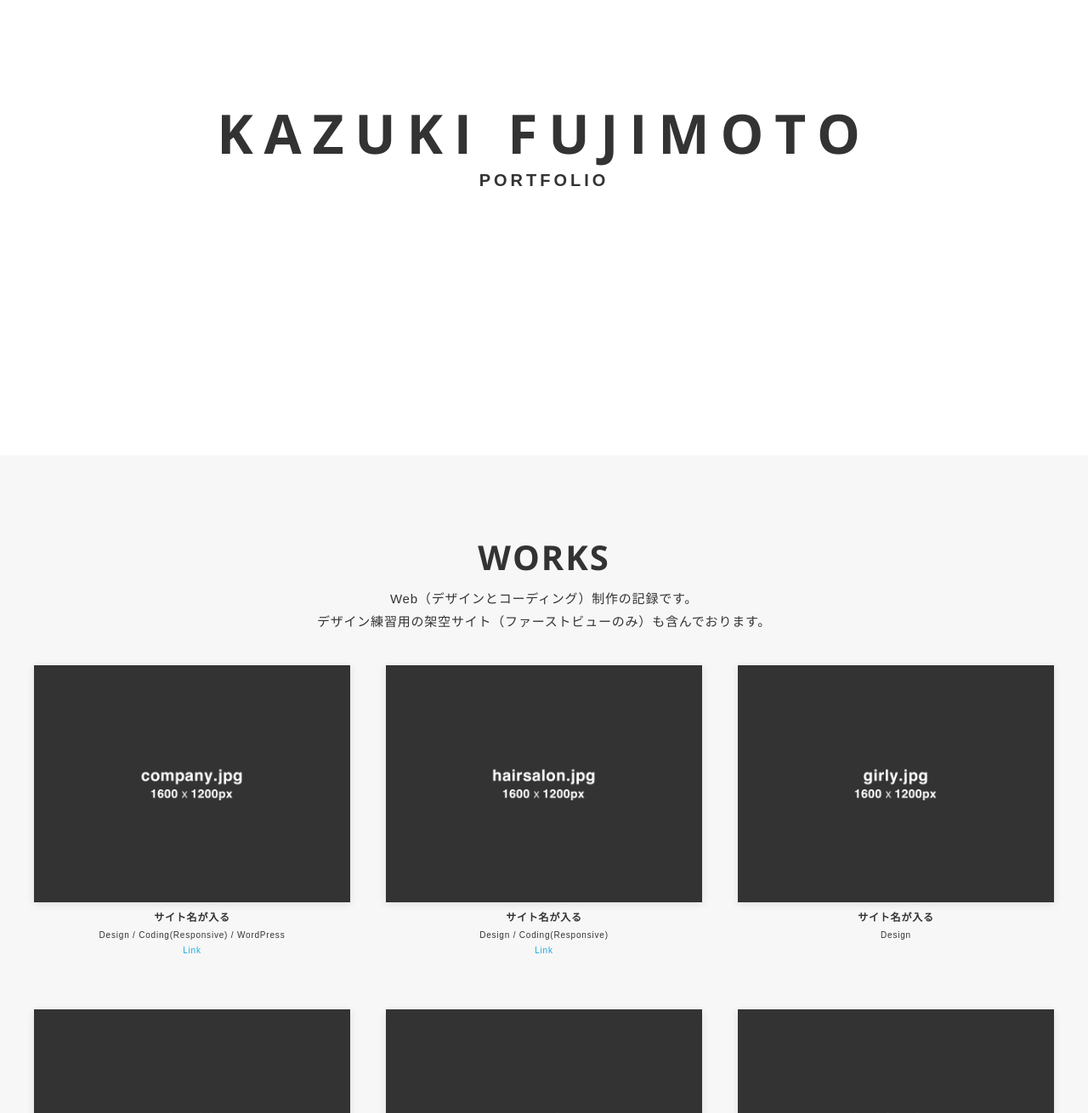
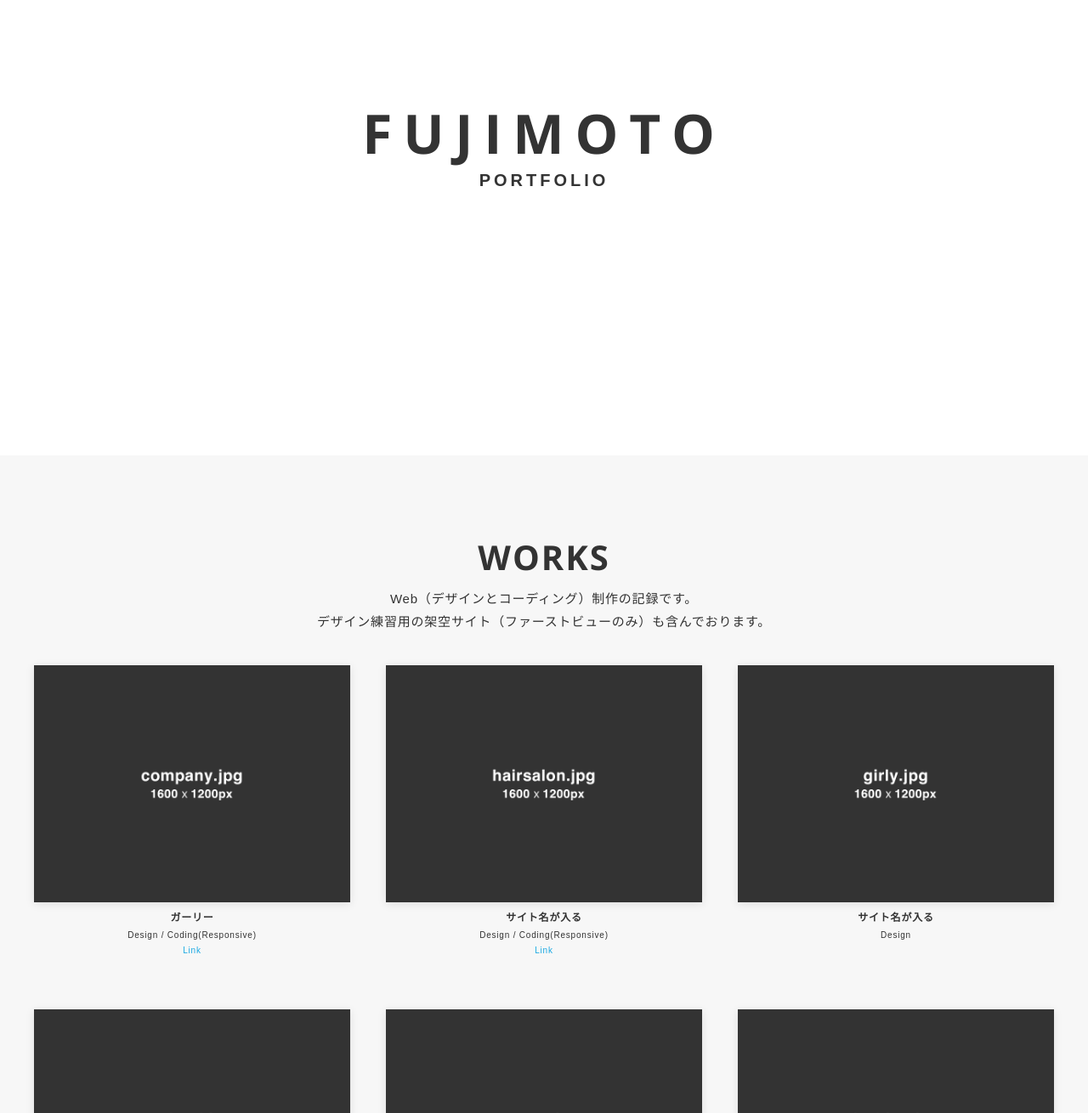
Before and after one commit to kazuki0606/free, a plain HTML site: page index.html in a window 1280 px wide. Shown: the part 220-1530 px from the top of the page at 85% size. Drawn offline with nearby package versions, Linux system fonts and the light colour scheme; some packages are replaced by stand-ins of ours; a script that the page names is missing.

Commit message:
Update index.html

```diff
--- a/index.html
+++ b/index.html
@@ -33,7 +33,7 @@
     <header class="header">
       <div class="l-inner">
         <h1 class="logo">
-          <div class="logo-title">KAZUKI FUJIMOTO</div>
+          <div class="logo-title">FUJIMOTO</div>
           <div class="logo-desc">PORTFOLIO</div>
         </h1>
       </div>
@@ -55,9 +55,9 @@
                 <img class="lazyload fadein" src="img/placeholder4x3.png" data-src="img/works/company.jpg" alt="" />
               </a>
               <div class="card-caption">
-                <div class="card-caption-title">サイト名が入る</div>
-                <div class="card-caption-info">Design / Coding(Responsive) / WordPress</div>
-                <div class="card-caption-url"><a class="url-link" href="https://yahoo.co.jp" target="_blank">Link</a>
+                <div class="card-caption-title">ガーリー</div>
+                <div class="card-caption-info">Design / Coding(Responsive)</div>
+                <div class="card-caption-url"><a class="url-link" href="https://kazuki0606.github.io/portfolio1" target="_blank">Link</a>
                 </div>
               </div>
             </div>
```
